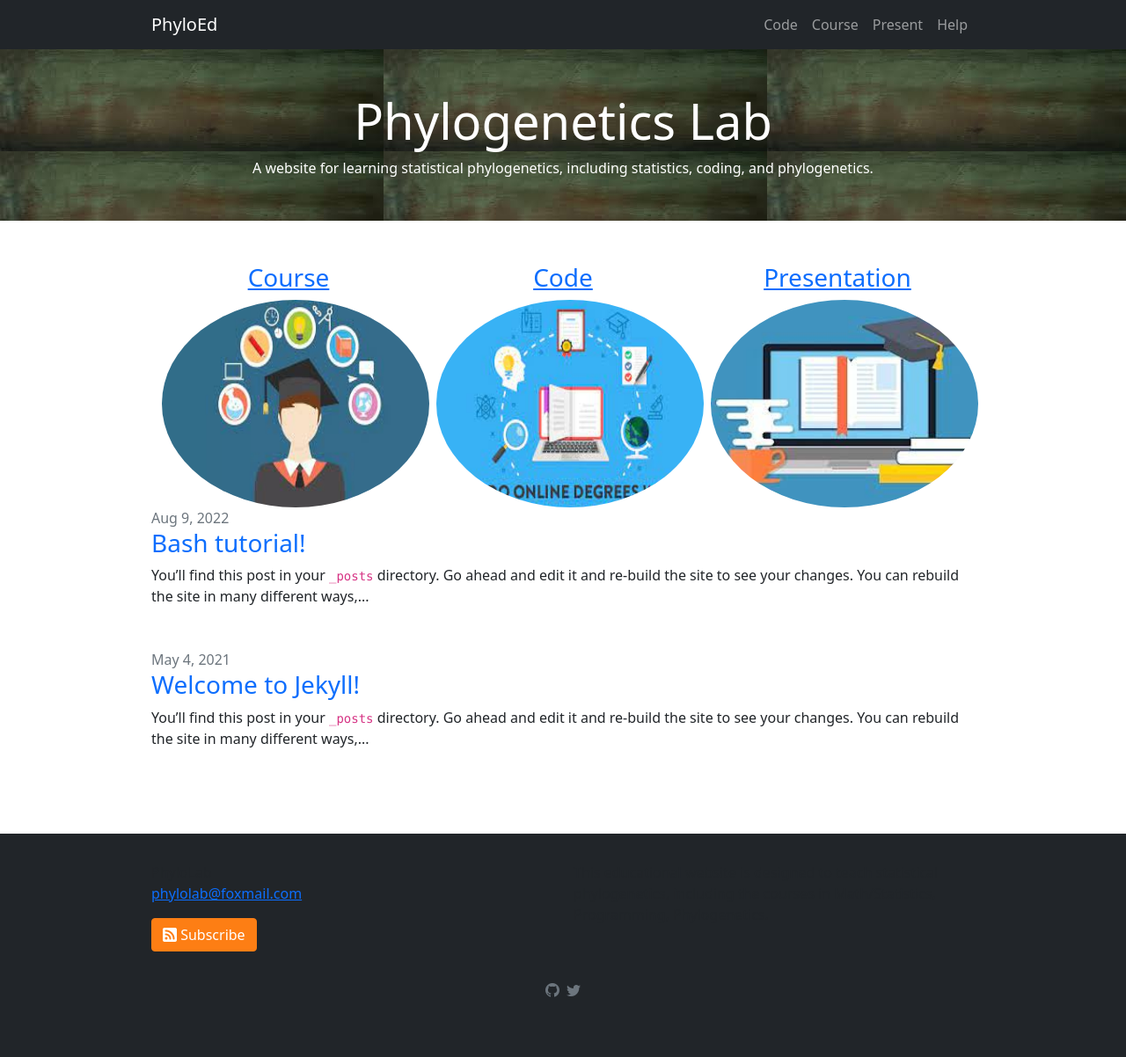
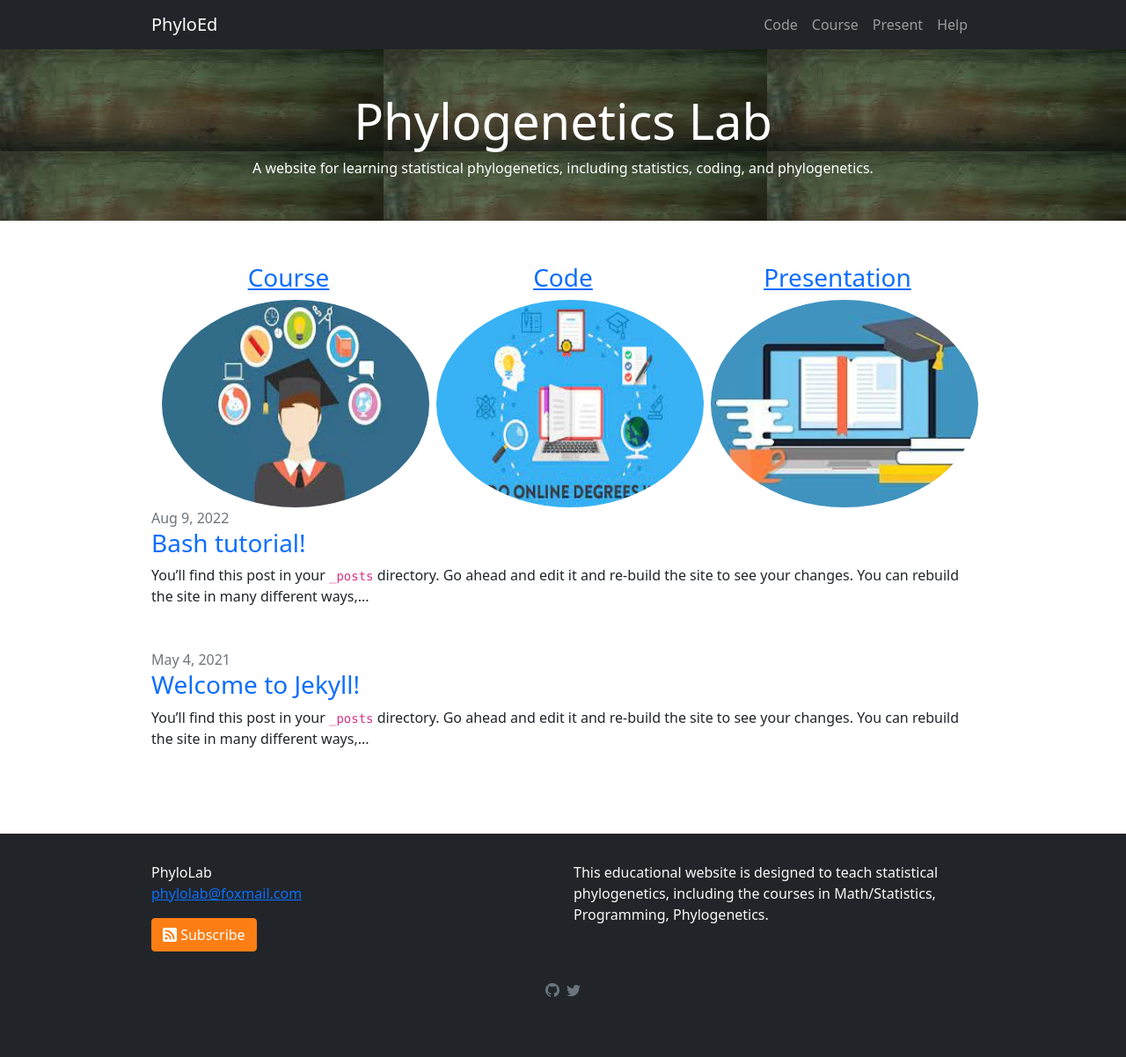
Before and after one commit to lliu1871/PhyEd, a Jekyll site: the page built from index.markdown, in a window 1280 px wide. Shown: the whole page at 88% size. Built offline with Jekyll 4.4.1, drawn with Linux system fonts in a browser that asks for light colours.

Commit message:
Update footer.html

```diff
--- a/_includes/footer.html
+++ b/_includes/footer.html
@@ -1,6 +1,6 @@
 <footer class="footer mt-auto py-3 bg-dark h-card">
   <data class="u-url" href="{{ "/" | relative_url }}"></data>
-  <div class="container text-dark py-3">
+  <div class="container text-light py-3">
     <div class="row">
       <div class="col">
         {%- if site.author %}
```
